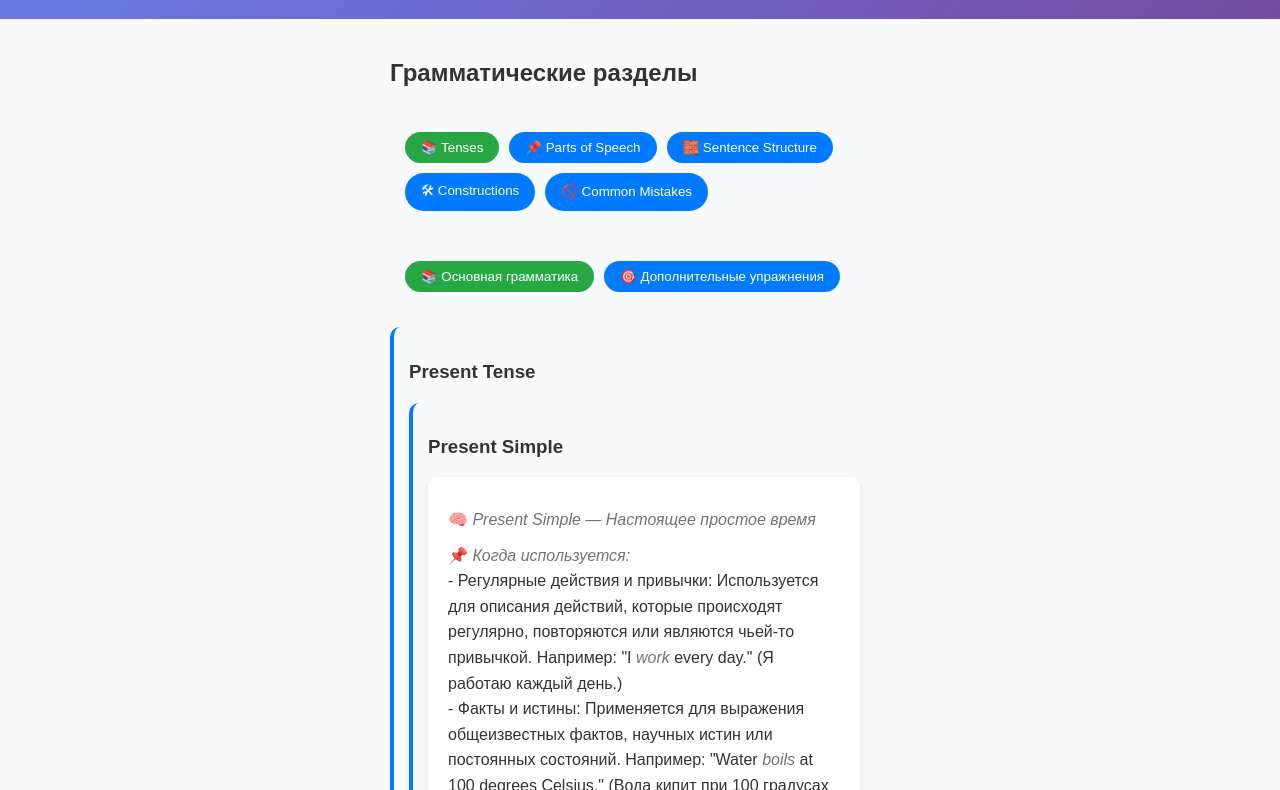
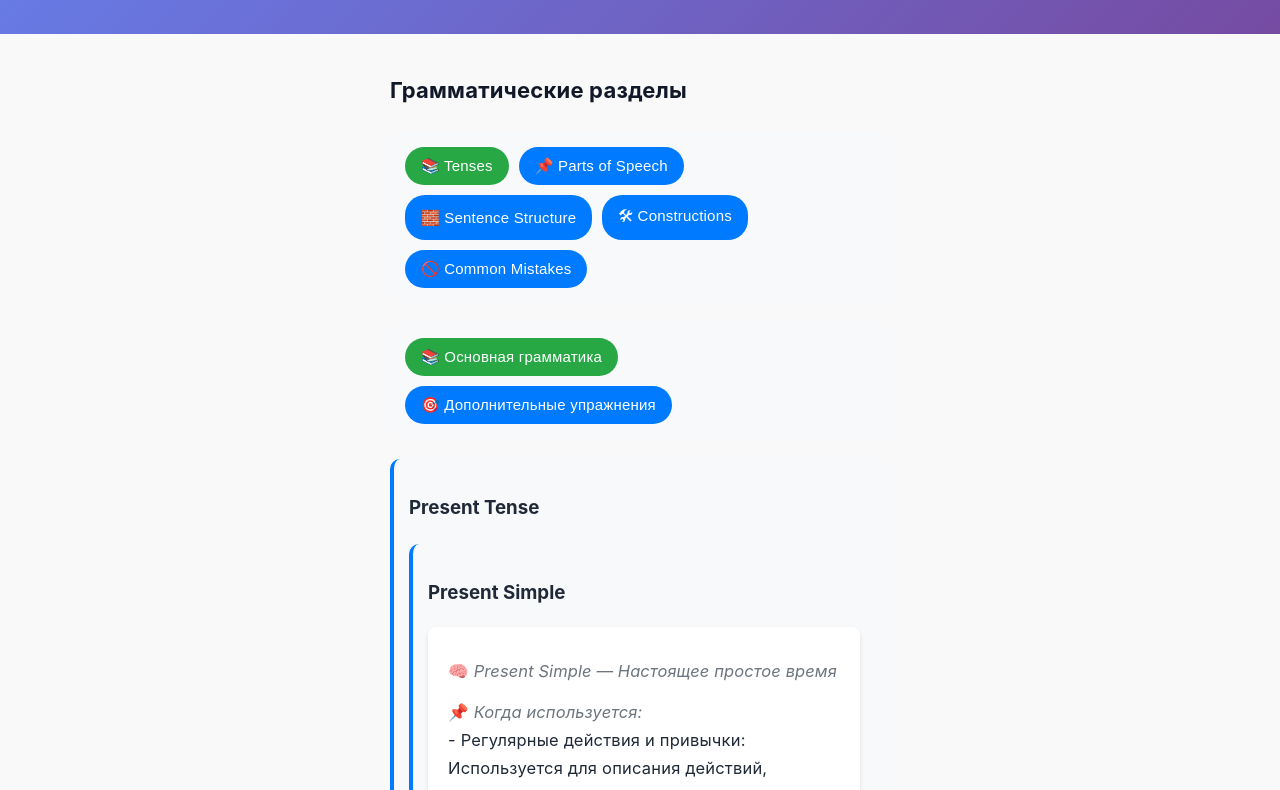
Before and after one commit to volkerdon-dev/english-ai-bot, a website: page grammar.html in a window 1280 px wide. Shown: the part 102-892 px from the top of the page. Drawn offline with Linux system fonts and the light colour scheme.

Commit message:
UX: improve typography for Grammar (system font, better line-height, spacing)

```diff
--- a/grammar.html
+++ b/grammar.html
@@ -31,8 +31,10 @@
     }
 
     .grammar-content p {
-      line-height: 1.6;
-      margin-bottom: 10px;
+      margin: 10px 0 12px 0;
+      line-height: 1.72;
+      font-size: 16.5px;
+      letter-spacing: 0.2px;
     }
 
     .grammar-content strong {
@@ -42,6 +44,7 @@
     .grammar-content em {
       color: #6c757d;
       font-style: italic;
+      letter-spacing: 0.1px;
     }
 
     .test-section {
@@ -149,13 +152,15 @@
     }
 
     .category-btn {
-      padding: 8px 16px;
+      padding: 10px 16px;
       background: #007bff;
       color: white;
       border: none;
       border-radius: 20px;
       cursor: pointer;
       transition: all 0.2s;
+      font-size: 15px;
+      letter-spacing: 0.2px;
     }
 
     .category-btn:hover {
@@ -411,7 +416,8 @@
       titleElement.style.cssText = `
         color: #007bff;
         margin-bottom: 10px;
-        font-size: 1.2em;
+        font-size: 1.1em;
+        letter-spacing: 0.2px;
       `;
       card.appendChild(titleElement);
 
--- a/grammar.js
+++ b/grammar.js
@@ -56,8 +56,6 @@
       const box = document.createElement('div');
       box.className = 'detail-box';
       box.style.whiteSpace = 'pre-wrap';
-      box.style.lineHeight = '1.6';
-      box.style.fontSize = '16px';
       box.innerText = leaf.content || '';
       container.appendChild(box);
       tg && tg.MainButton.hide();
--- a/style.css
+++ b/style.css
@@ -97,8 +97,10 @@
 }
 
 .grammar-content p {
-  margin: 10px 0;
-  line-height: 1.6;
+  margin: 10px 0 12px 0;
+  line-height: 1.72;
+  font-size: 16.5px;
+  letter-spacing: 0.2px;
 }
 
 .grammar-content ul {
@@ -108,7 +110,7 @@
 
 .grammar-content li {
   margin: 8px 0;
-  line-height: 1.5;
+  line-height: 1.72;
 }
 
 .grammar-content strong {
@@ -137,11 +139,17 @@
 
 /* Existing styles */
 body {
-  font-family: Arial, sans-serif;
+  font-family: -apple-system, BlinkMacSystemFont, "SF Pro Text", "Segoe UI", Roboto,
+    "Helvetica Neue", Arial, "Noto Sans", "Apple Color Emoji", "Segoe UI Emoji",
+    "Segoe UI Symbol", sans-serif;
   background-color: #f9f9f9;
   margin: 0;
   padding: 0;
-  color: #333;
+  color: #1f2937;
+  -webkit-font-smoothing: antialiased;
+  -moz-osx-font-smoothing: grayscale;
+  font-size: 16px;
+  line-height: 1.65;
 }
 
 .container {
@@ -186,9 +194,10 @@ body {
 }
 
 .content h2 {
-  color: #333;
-  margin-bottom: 30px;
-  font-size: 24px;
+  color: #111827;
+  margin-bottom: 24px;
+  font-size: 22px;
+  letter-spacing: 0.2px;
 }
 
 /* Button styles */
@@ -398,6 +407,9 @@ body {
   border-radius:16px;
   box-shadow: 0 4px 20px rgba(0,0,0,.06);
   padding: 12px;
+  font-size: 16.5px;
+  line-height: 1.75;
+  white-space: pre-wrap;
 }
 
 .btn{
```
